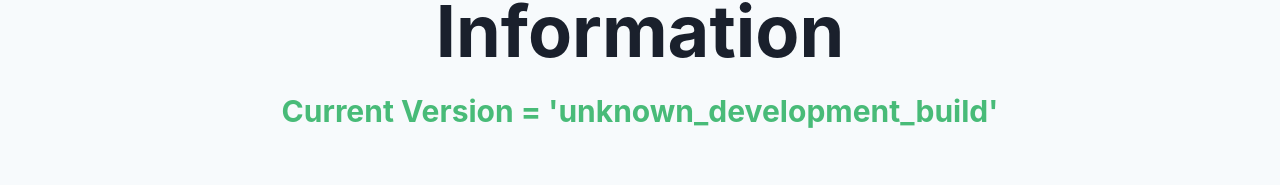
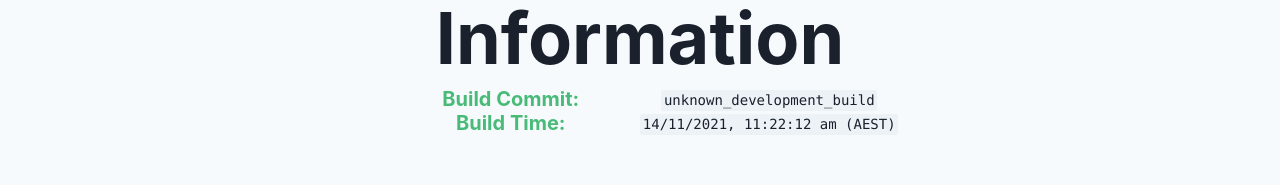
Before and after one commit to ZyrnDev/ZyrnDev.github.io, a Next.js app: page /info in a window 1280 px wide. Shown: the part 342-527 px from the top of the page. Built offline with nearby package versions, Linux system fonts and the light colour scheme.

Commit message:
Added Build Time

```diff
--- a/pages/info.tsx
+++ b/pages/info.tsx
@@ -6,6 +6,10 @@ import TagLine from '@/components/tagline';
 import { Link } from '@components/core';
 import { NextPage, GetStaticProps } from 'next';
 import env from '@/lib/env';
+import { Code } from '@chakra-ui/react';
+import { Grid } from '@chakra-ui/react';
+import { GridItem } from '@chakra-ui/react';
+import { FC } from 'react';
 
 const meta: MetaOptions = {
   title: "Information",
@@ -16,19 +20,52 @@ export const getStaticProps: GetStaticProps = async () => {
   return {
     props: {
       version: env.version,
+      time: (new Date()).getTime()
     },
   };
 }
 
-const Info: NextPage<{ version: string }> = ({ version }) => {
+type BuildStats = {
+  version: string;
+  time: number;
+}
+
+const Stats: FC<{ stats: string[][]}> = ({ stats }) => {
+  return (
+    <Grid templateColumns="repeat(2, 1fr)">
+      {stats.map(([key, value]) => (
+        <Stat name={key} value={value} />
+      ))}
+    </Grid>
+  );
+}
+
+const Stat: FC<{name: string, value: string}> = ({ name, value }) => {
+  return (
+    <>
+      <GridItem>
+        <TagLine as="h2" size="md" textAlign="center" m="0">
+          {name}:
+        </TagLine>
+      </GridItem>
+      <GridItem>
+        <Code size="lg">{value}</Code>
+      </GridItem>
+    </>
+  );
+}
+
+const Info: NextPage<BuildStats> = (buildStats) => {
   return (
     <Layout meta={meta}>
       <Heading as="h1" size="4xl" m="0.83rem 0">
         Information
       </Heading>
-      <TagLine as="h2" size="lg">
-        Current Version = &apos;{version}&apos;
-      </TagLine>
+      <Stats stats={[
+        ["Build Commit", buildStats.version],
+        ["Build Time", (new Date(buildStats.time)).toLocaleString("en-AU", {timeZone: "Australia/Sydney"}) + " (AEST)"],
+
+      ]} />
     </Layout>
   )
 }
```
